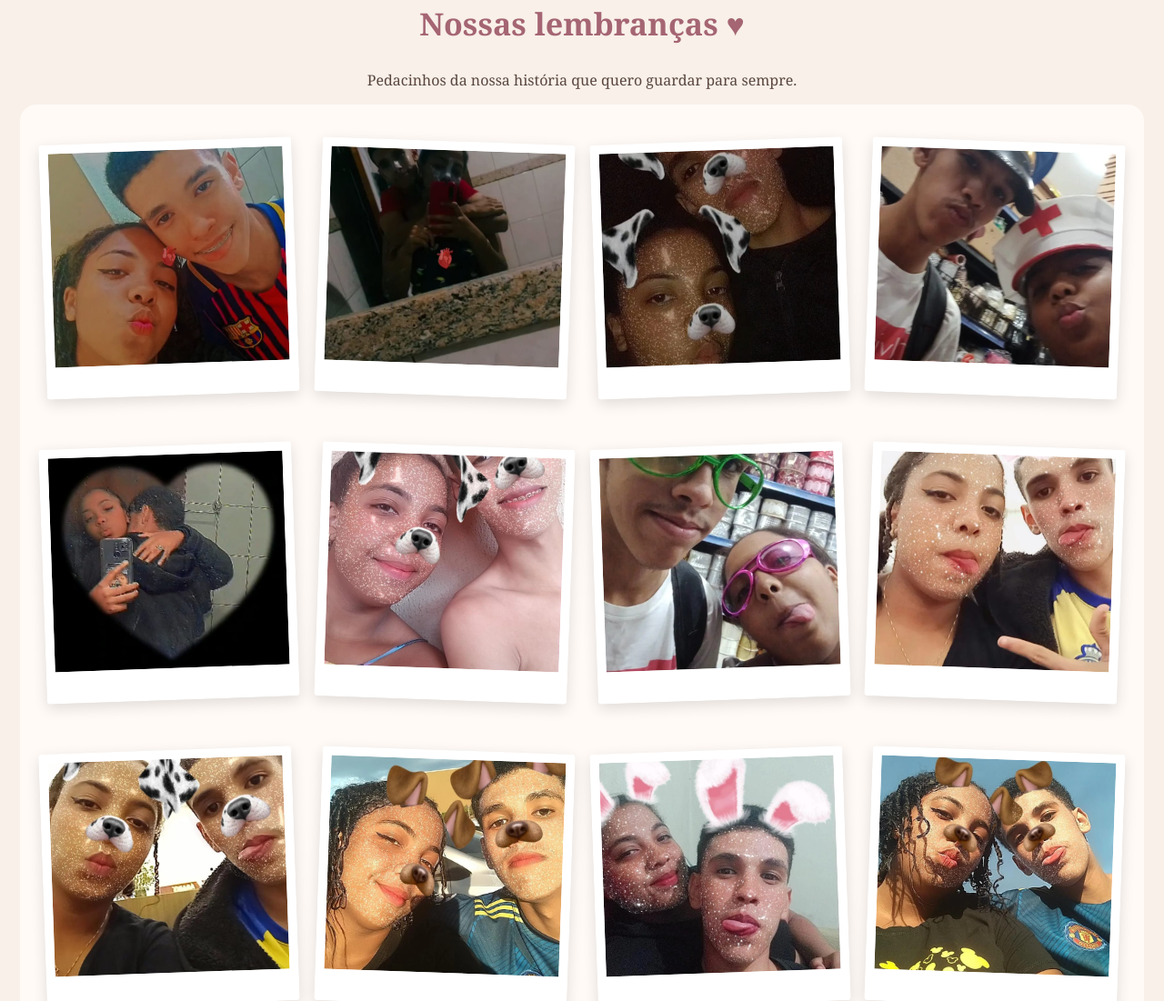
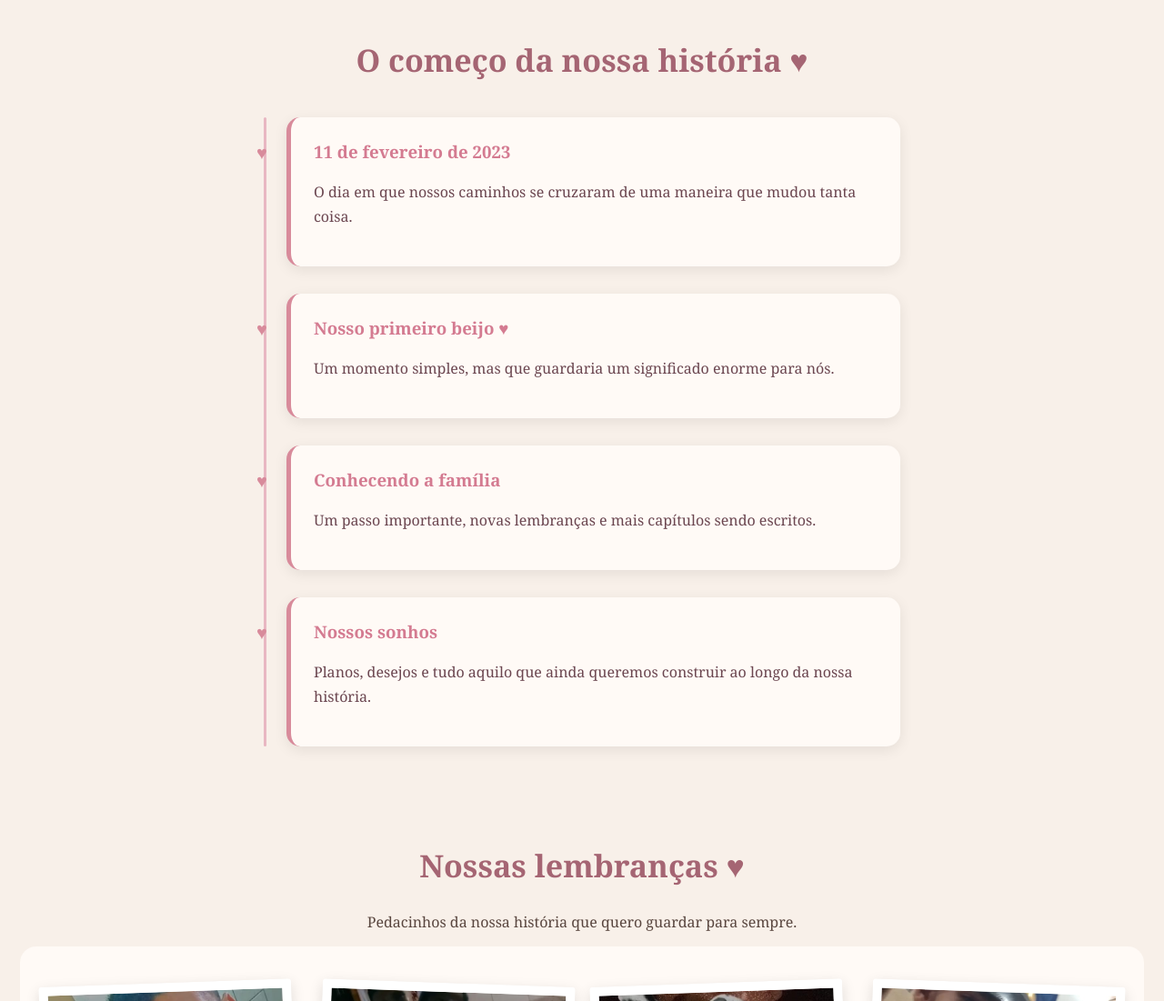
Before and after one commit to itzmarco0202-afk/Thalita-Marco, a plain HTML site: page index.html in a window 1280 px wide. Shown: the part 10575-11676 px from the top of the page at 91% size. Drawn offline with Linux system fonts and the light colour scheme.

Commit message:
Update index.html

```diff
--- a/index.html
+++ b/index.html
@@ -181,6 +181,65 @@ setInterval(()=>{
  margin-top:160px;
  margin-bottom:180px;
 }
+ .timeline-section{
+ padding:40px 20px;
+ text-align:center;
+}
+
+.timeline{
+ max-width:700px;
+ margin:40px auto;
+ position:relative;
+}
+
+.timeline-item{
+ background:#fffaf6;
+ padding:25px;
+ margin:30px 0;
+ border-radius:15px;
+ box-shadow:0 4px 15px rgba(0,0,0,0.08);
+ border-left:5px solid #d88b9b;
+ position:relative;
+ text-align:left;
+ transition:transform 0.3s ease;
+}
+
+.timeline-item:hover{
+ transform:translateY(-5px);
+}
+
+.timeline-item h3{
+ color:#d47b91;
+ margin-top:0;
+}
+
+.timeline-item p{
+ color:#6b4650;
+ line-height:1.7;
+}
+ .timeline{
+ padding-left:25px;
+}
+
+.timeline-item::before{
+ content:"♥";
+ position:absolute;
+ left:-38px;
+ top:25px;
+ color:#d88b9b;
+ font-size:20px;
+}
+
+.timeline::before{
+ content:"";
+ position:absolute;
+ left:0;
+ top:0;
+ bottom:0;
+ width:3px;
+ background:#e8b7c2;
+ border-radius:10px;
+}
  </style>
 <body>
 
@@ -319,6 +378,32 @@ setInterval(()=>{
 </section>
 
 <section>
+ <section class="timeline-section">
+  <h2>O começo da nossa história ♥</h2>
+  <div class="timeline">
+
+    <div class="timeline-item">
+      <h3>11 de fevereiro de 2023</h3>
+      <p>O dia em que nossos caminhos se cruzaram de uma maneira que mudou tanta coisa.</p>
+    </div>
+
+    <div class="timeline-item">
+      <h3>Nosso primeiro beijo ♥</h3>
+      <p>Um momento simples, mas que guardaria um significado enorme para nós.</p>
+    </div>
+
+    <div class="timeline-item">
+      <h3>Conhecendo a família</h3>
+      <p>Um passo importante, novas lembranças e mais capítulos sendo escritos.</p>
+    </div>
+
+    <div class="timeline-item">
+      <h3>Nossos sonhos</h3>
+      <p>Planos, desejos e tudo aquilo que ainda queremos construir ao longo da nossa história.</p>
+    </div>
+
+  </div>
+</section>
  <h2>Nossas lembranças ♥</h2>
  <p>Pedacinhos da nossa história que quero guardar para sempre.</p>
  <div class="galeria">
```
